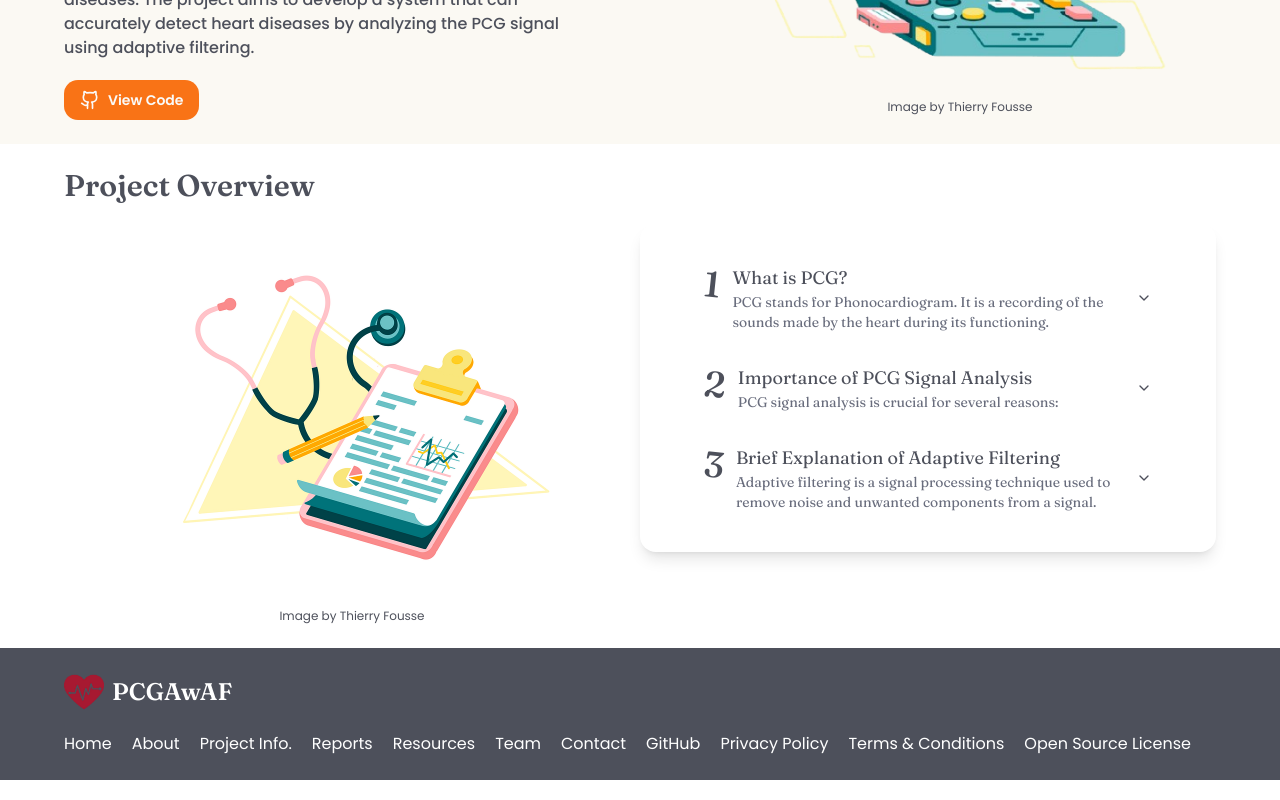
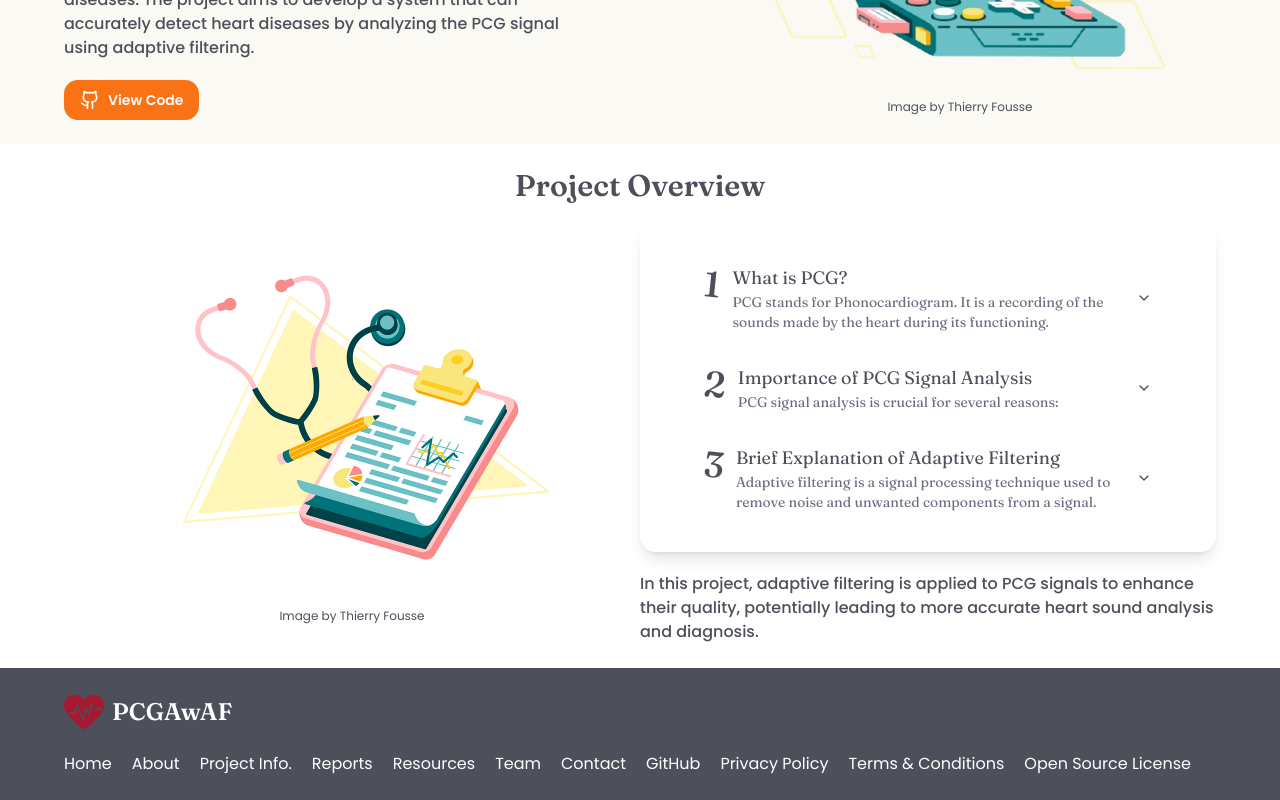
Before and after one commit to kunalkeshan/PCG-Signal-Analysis-With-Adaptive-Filtering, a Next.js app in the folder client/: page / in a window 1280 px wide. Shown: the part 404-1204 px from the top of the page. Built offline with nearby package versions, Linux system fonts and the light colour scheme.

Commit message:
chore: update project overview section styling and content

```diff
--- a/client/components/home/project-overview.tsx
+++ b/client/components/home/project-overview.tsx
@@ -54,7 +54,7 @@ const details: ProjectOverviewDetail[] = [
 const ProjectOverview = () => {
 	return (
 		<section className='w-full max-w-screen-xl mx-auto p-6 md:px-16'>
-			<h2 className='font-heading font-semibold text-3xl'>
+			<h2 className='font-heading font-semibold text-3xl text-center'>
 				Project Overview
 			</h2>
 			<div className='w-full mt-5 grid grid-cols-1 lg:grid-cols-2'>
@@ -72,6 +72,7 @@ const ProjectOverview = () => {
 						className: 'justify-start h-fit lg:sticky top-20',
 					}}
 				/>
+				<div>
 					<div className='shadow-lg p-6 md:px-16 rounded-2xl h-fit'>
 						<Accordion type='multiple'>
 							{details.map((detail, index) => (
@@ -112,6 +113,12 @@ const ProjectOverview = () => {
 							))}
 						</Accordion>
 					</div>
+					<p className='font-medium mt-5 text-center lg:text-left'>
+						In this project, adaptive filtering is applied to PCG
+						signals to enhance their quality, potentially leading to
+						more accurate heart sound analysis and diagnosis.
+					</p>
+				</div>
 			</div>
 		</section>
 	);
```
Lines whose indentation alone changed are shown as unchanged.
